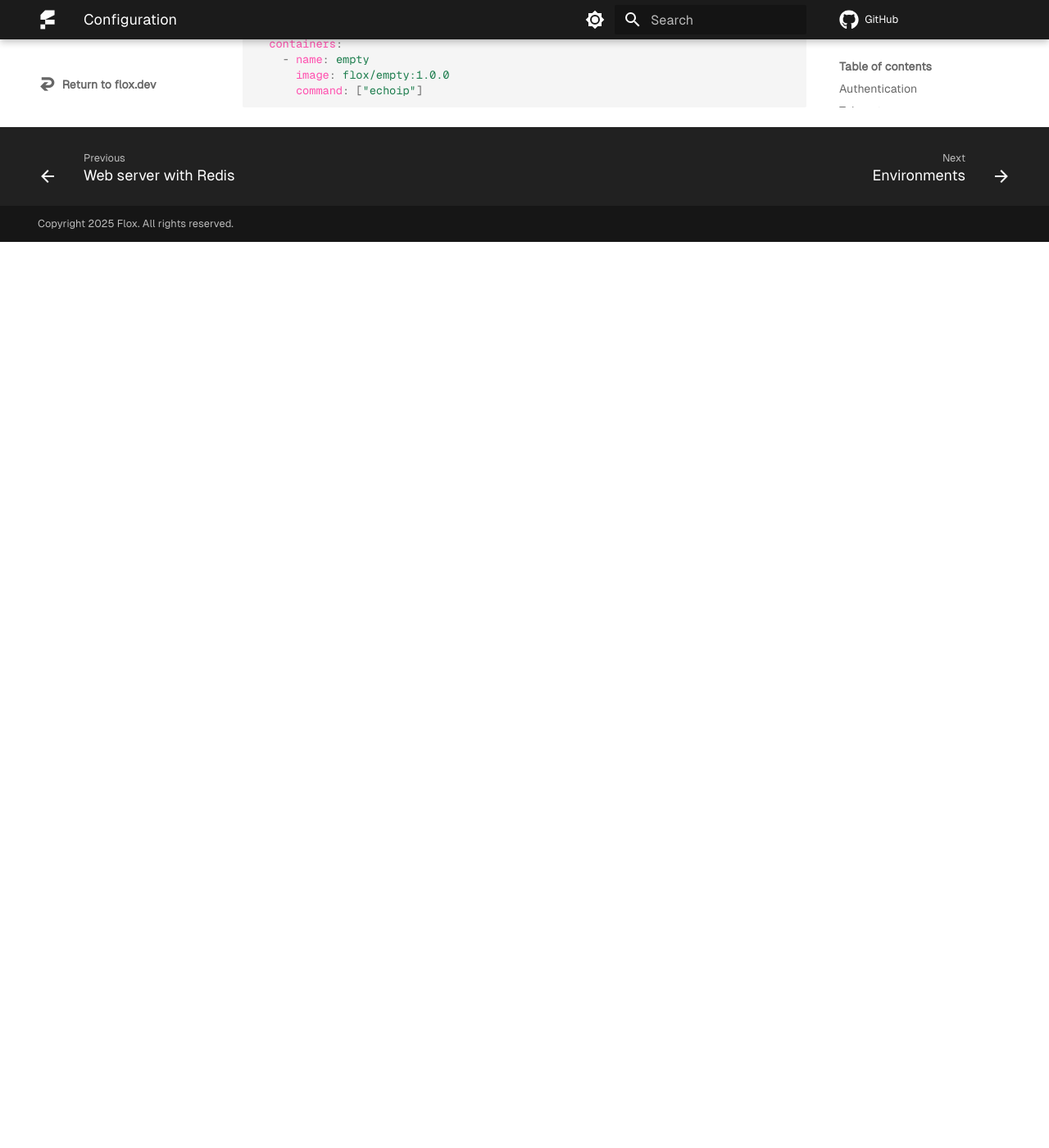
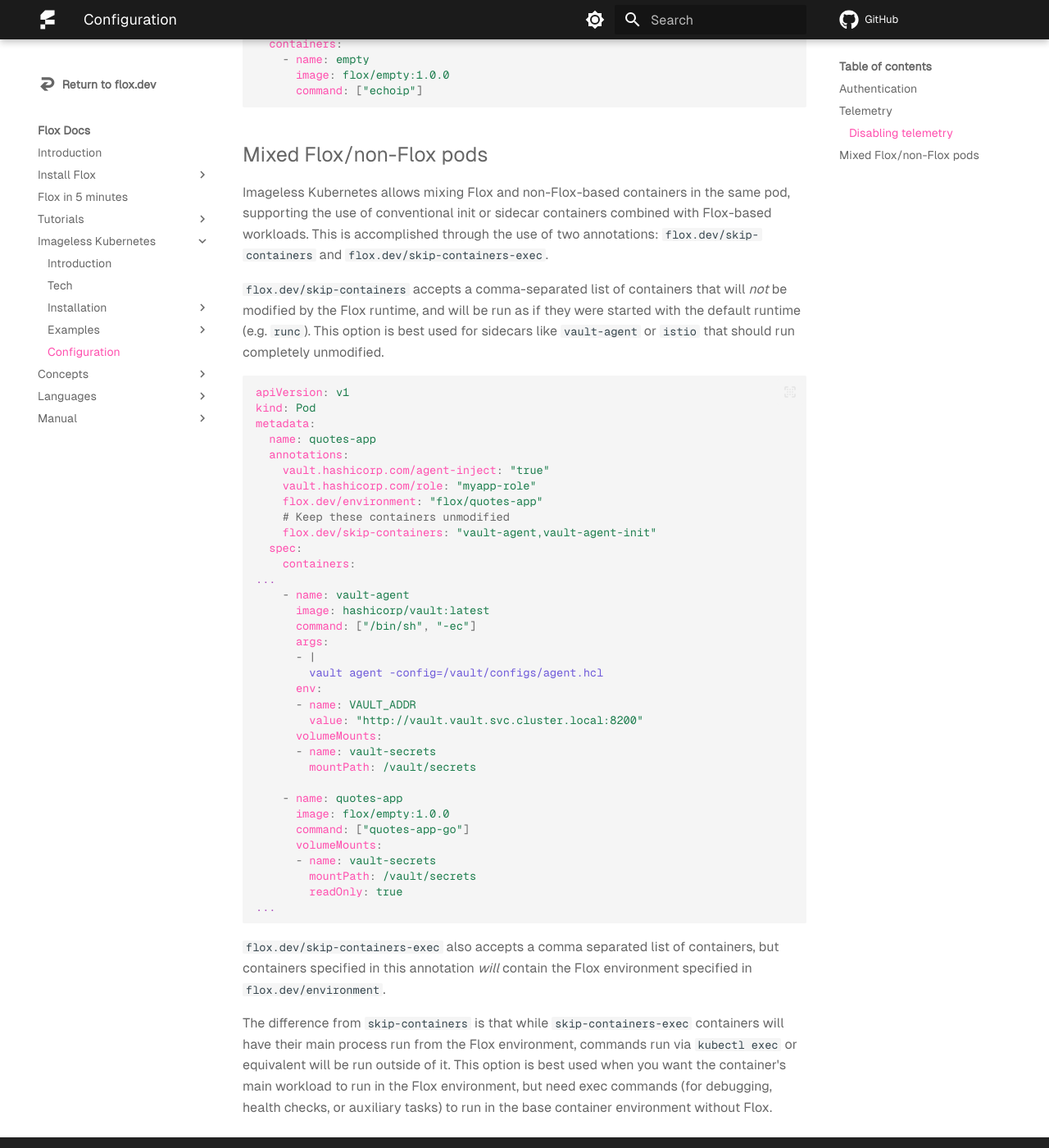
Before and after one commit to flox/floxdocs, an MkDocs documentation site: the page built from docs/k8s/config.md, in a window 1280 px wide and 1400 px high, scrolled down 2136 px. Shown: the whole window at 82% size. Built offline with MkDocs 1.6.1 and Material for MkDocs 9.7.7, drawn with Linux system fonts in a browser that asks for light colours; plug-ins that fetch from the network failed and are left out; comment, search, counter and statistics services are not loaded; before the commit the page ends 2431 px from its top, so only the background shows below that.

Commit message:
feat: add skip-container explanation

````diff
--- a/docs/k8s/config.md
+++ b/docs/k8s/config.md
@@ -95,6 +95,54 @@ spec:
       command: ["echoip"]
 ```
 
+## Mixed Flox/non-Flox pods
+
+Imageless Kubernetes allows mixing Flox and non-Flox-based containers in the same pod, supporting the use of conventional init or sidecar containers combined with Flox-based workloads.
+This is accomplished through the use of two annotations: `flox.dev/skip-containers` and `flox.dev/skip-containers-exec`.
+
+`flox.dev/skip-containers` accepts a comma-separated list of containers that will _not_ be modified by the Flox runtime, and will be run as if they were started with the default runtime (e.g. `runc`). This option is best used for sidecars like `vault-agent` or `istio` that should run completely unmodified.
+
+```yaml
+apiVersion: v1
+kind: Pod
+metadata:
+  name: quotes-app
+  annotations:
+    vault.hashicorp.com/agent-inject: "true"
+    vault.hashicorp.com/role: "myapp-role"
+    flox.dev/environment: "flox/quotes-app"
+    # Keep these containers unmodified
+    flox.dev/skip-containers: "vault-agent,vault-agent-init"
+  spec:
+    containers:
+...
+    - name: vault-agent
+      image: hashicorp/vault:latest
+      command: ["/bin/sh", "-ec"]
+      args:
+      - |
+        vault agent -config=/vault/configs/agent.hcl
+      env:
+      - name: VAULT_ADDR
+        value: "http://vault.vault.svc.cluster.local:8200"
+      volumeMounts:
+      - name: vault-secrets
+        mountPath: /vault/secrets
+
+    - name: quotes-app
+      image: flox/empty:1.0.0
+      command: ["quotes-app-go"]
+      volumeMounts:
+      - name: vault-secrets
+        mountPath: /vault/secrets
+        readOnly: true
+...
+```
+
+`flox.dev/skip-containers-exec` also accepts a comma separated list of containers, but containers specified in this annotation _will_ contain the Flox environment specified in `flox.dev/environment`.
+
+The difference from `skip-containers` is that while `skip-containers-exec` containers will have their main process run from the Flox environment, commands run via `kubectl exec` or equivalent will be run outside of it. This option is best used when you want the container's main workload to run in the Flox environment, but need exec commands (for debugging, health checks, or auxiliary tasks) to run in the base container environment without Flox.
+
 [intro]: ./intro.md
 [floxhub]: ../concepts/floxhub.md
 [flox_auth]: ../man/flox-auth.md
````
